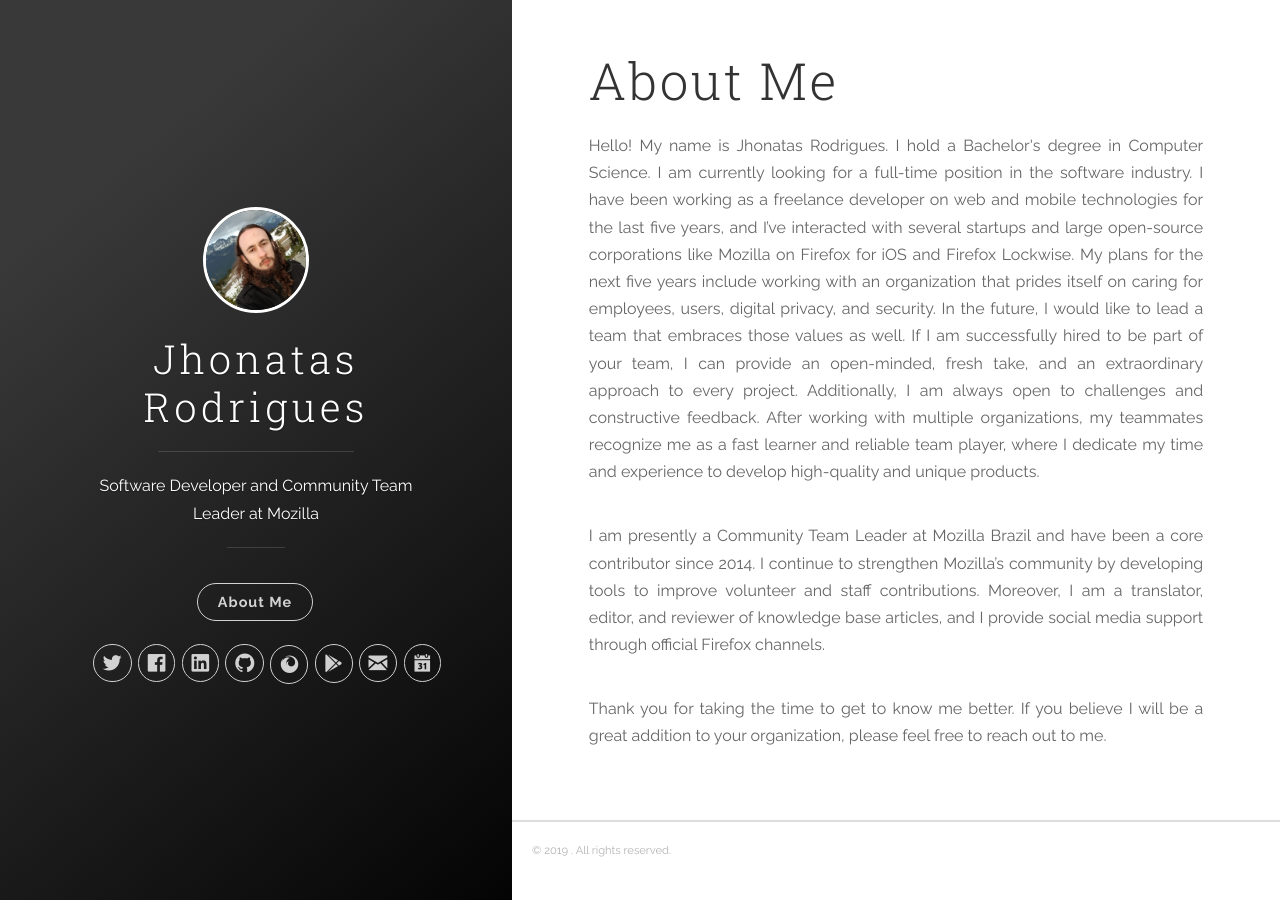
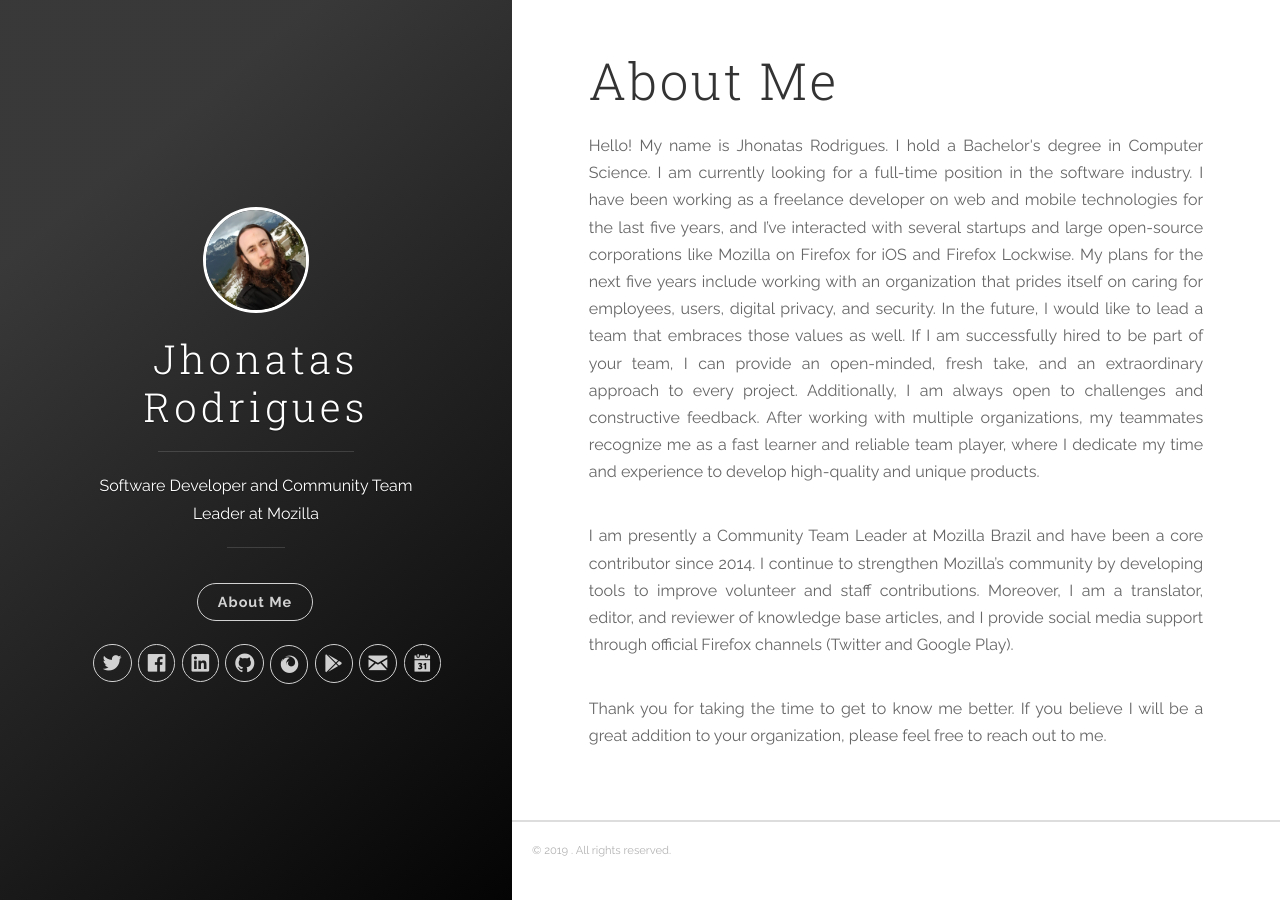
Before and after one commit to jhonatasrm/jhonatasrm.github.io, a Jekyll site: the page built from tags.md, in a window 1280 px wide. Built offline with Jekyll 4.4.1, drawn with Linux system fonts in a browser that asks for light colours; nearby versions of some CDN libraries.

Commit message:
updated channels in "About Me"

```diff
--- a/_layouts/default.html
+++ b/_layouts/default.html
@@ -29,7 +29,7 @@
                 since 2014. I
                 continue to strengthen Mozilla’s community by developing tools to improve volunteer and staff
                 contributions. Moreover, I am a translator, editor, and reviewer of knowledge base articles, and I
-                provide social media support through official Firefox channels.
+                provide social media support through official Firefox channels (Twitter and Google Play).
             </p><br>
 
             <p align="justify">Thank you for taking the time to get to know me better. If you believe I will be a great addition to
```
